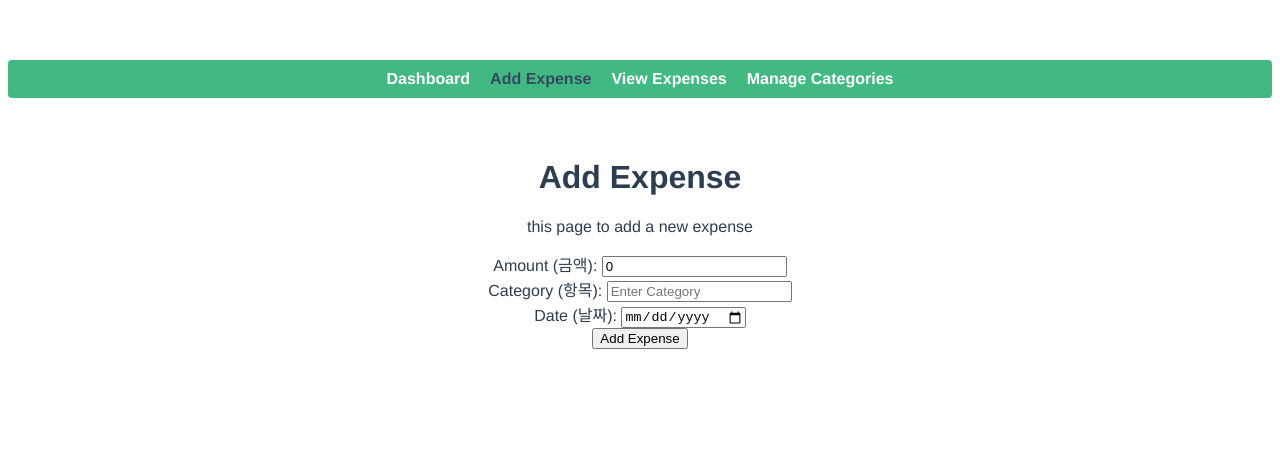
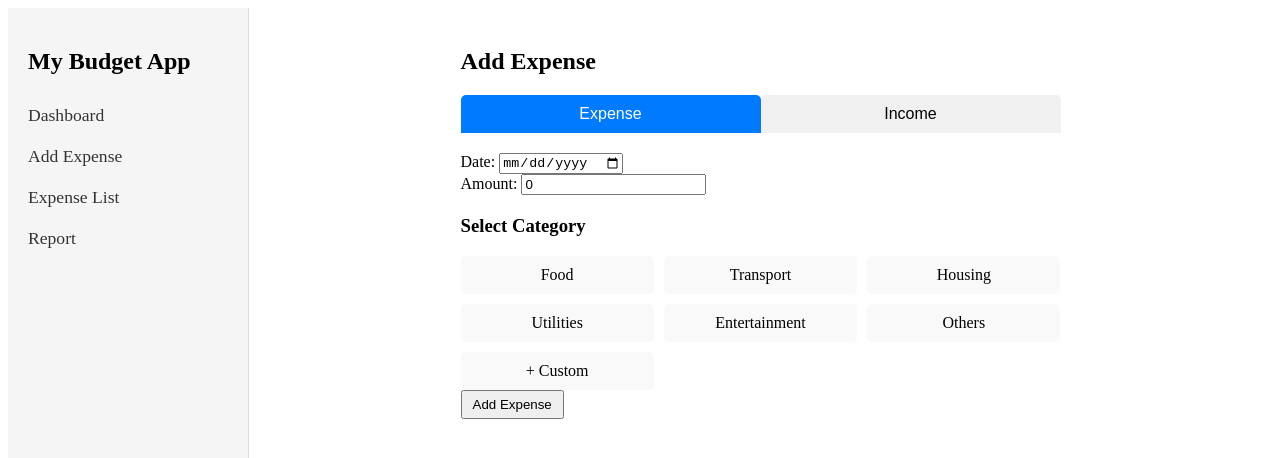
Before and after one commit to JIMPARK80/household-account-book, a Vue app: page /add-expense in a window 1280 px wide. Shown: the top 458 px of the page. Built offline with nearby package versions, Linux system fonts and the light colour scheme.

Commit message:
UI update
- UI update
- Add custom categories function

```diff
--- a/src/App.vue
+++ b/src/App.vue
@@ -1,47 +1,64 @@
 <template>
-  <div id="app">
-    <nav>
-      <router-link to="/">Dashboard</router-link>
-      <router-link to="/add-expense">Add Expense</router-link>
-      <router-link to="/expense-list">View Expenses</router-link>
- <!-- [Day-5: Enable Category Customization] -->
-      <router-link to="/manage-categories">Manage Categories </router-link>
- <!-- ====================================== -->
+  <div class="app-container">
+    <!-- Sidebar Navigation -->
+    <nav class="side-nav">
+      <h2>My Budget App</h2>
+      <router-link to="/" class="nav-item">Dashboard</router-link>
+      <router-link to="/add-expense" class="nav-item">Add Expense</router-link>
+      <router-link to="/expense-list" class="nav-item">Expense List</router-link>
+      <router-link to="/report" class="nav-item">Report</router-link>
+    </nav>
 
-    </nav>
-    <router-view />
+    <!-- Main Content Area -->
+    <main class="main-content">
+      <router-view></router-view>
+    </main>
   </div>
 </template>
 
 <script>
 export default {
-  name: "App"
+  name: "App",
 };
 </script>
 
-<style>
-#app {
-  font-family: Avenir, Helvetica, Arial, sans-serif;
-  text-align: center;
-  color: #2c3e50;
-  margin-top: 60px;
+<style scoped>
+.app-container {
+  display: flex;
+  height: 100vh;
 }
 
-nav {
-  margin-bottom: 20px;
-  background-color: #42b983;
-  padding: 10px;
-  border-radius: 4px;
+/* Sidebar Navigation */
+.side-nav {
+  width: 200px;
+  background-color: #f5f5f5;
+  padding: 20px;
+  display: flex;
+  flex-direction: column;
+  align-items: start;
+  border-right: 1px solid #ddd;
 }
 
-nav a {
-  margin: 0 10px;
-  text-decoration: none;
-  color: white;
-  font-weight: bold;
+.side-nav h2 {
+  font-size: 1.5em;
+  margin-bottom: 20px;
 }
 
-nav a.router-link-exact-active {
-  color: #35495e;
+.nav-item {
+  padding: 10px 0;
+  color: #333;
+  text-decoration: none;
+  font-size: 1.1em;
+}
+
+.nav-item:hover {
+  color: #007bff;
+}
+
+/* Main Content Area */
+.main-content {
+  flex-grow: 1;
+  padding: 20px;
+  overflow-y: auto;
 }
 </style>
--- a/src/components/AddExpense.vue
+++ b/src/components/AddExpense.vue
@@ -1,70 +1,180 @@
 <template>
-    <div class = "add-expense">
-        <h1> Add Expense</h1>
-        <p> this page to add a new expense </p>
-        <form @submit.prevent="addExpense">
-            <div>
-                <label>Amount (금액): </label>
-                <input type="number" v-model="amount" required placeholder="Enter amount" />
+    <div class="add-expense">
+      <h2>Add {{ type === 'expense' ? 'Expense' : 'Income' }}</h2>
+
+      <!-- Tabs for Expense and Income -->
+      <div class="tabs">
+        <button @click="setType('expense')" :class="{ active: type === 'expense' }">Expense</button>
+        <button @click="setType('income')" :class="{ active: type === 'income' }">Income</button>
+      </div>
+
+      <!-- Input Form -->
+      <form @submit.prevent="addEntry">
+        <label>
+          Date:
+          <input v-model="entry.date" type="date" placeholder="Select a date" required />
+        </label>
+        <br />
+        <label>
+          Amount:
+          <input v-model="entry.amount" type="number" placeholder="Enter amount" required />
+        </label>
+        <br />
+
+        <!-- Category Selection with Custom Category Option -->
+        <div class="category-section">
+          <h3>Select Category</h3>
+          <div class="category-grid">
+            <div
+              v-for="category in categories"
+              :key="category"
+              :class="{ selected: entry.category === category }"
+              @click="selectCategory(category)"
+              class="category"
+            >
+              <span>{{ category }}</span>
             </div>
-            <div>
-                <label>Category (항목): </label>
-                <input type="text" v-model="category" required placeholder="Enter Category" />
+            <!-- Button to Add Custom Category -->
+            <div class="category custom-category" @click="addingCustomCategory = true">
+              <span>+ Custom</span>
             </div>
-            <div>
-                <label>Date (날짜): </label>
-                <input type="date" v-model="date" required placeholder="select"/>
-            </div>
-            <button type="submit">Add Expense</button>
+          </div>
 
-        </form>
+          <!-- Custom Category Input -->
+          <div v-if="addingCustomCategory" class="custom-category-input">
+            <input v-model="newCategory" placeholder="Enter new category" />
+            <button @click="addCustomCategory">Add Category</button>
+            <button @click="cancelCustomCategory">Cancel</button>
+          </div>
+        </div>
+
+        <button type="submit">Add {{ type === 'expense' ? 'Expense' : 'Income' }}</button>
+      </form>
     </div>
-</template>
+  </template>
 
-<script>
-export default{
-    name: "AddExpense",
+  <script>
+  export default {
+    data() {
+      return {
+        type: 'expense', // Default to expense
+        entry: {
+          date: '',
+          amount: 0,
+          category: '',
+        },
+        categories: ['Food', 'Transport', 'Housing', 'Utilities', 'Entertainment', 'Others'],
+        addingCustomCategory: false, // Track if adding custom category
+        newCategory: '', // Stores new category name
+      };
+    },
+    methods: {
+      setType(newType) {
+        this.type = newType;
+        this.entry.amount = 0;
+        this.entry.category = '';
+      },
+      selectCategory(category) {
+        this.entry.category = category;
+        this.addingCustomCategory = false; // Close custom category input if open
+      },
+      addCustomCategory() {
+        if (this.newCategory && !this.categories.includes(this.newCategory)) {
+          this.categories.push(this.newCategory); // Add new category to list
+          this.entry.category = this.newCategory; // Set as selected category
+          this.newCategory = ''; // Clear input
+          this.addingCustomCategory = false;
+        }
+      },
+      cancelCustomCategory() {
+        this.addingCustomCategory = false;
+        this.newCategory = '';
+      },
+      addEntry() {
+        if (!this.entry.date || !this.entry.amount || !this.entry.category) {
+          alert("Please complete all required fields.");
+          return;
+        }
 
-    data(){
-        return{
-            amount: 0,
-            category: "",
-            date: ""
+        // Save entry to local storage
+        const savedEntries = JSON.parse(localStorage.getItem('entries')) || [];
+        savedEntries.push({ ...this.entry, type: this.type });
+        localStorage.setItem('entries', JSON.stringify(savedEntries));
+
+        // Reset the form after adding
+        this.resetForm();
+      },
+      resetForm() {
+        this.entry = {
+          date: '',
+          amount: 0,
+          category: '',
         };
+      },
     },
-    methods:{
-        addExpense(){
-            // create an expense object
+  };
+  </script>
 
-            const expense = {
-                amount: this.amount,
-                category: this.category,
-                date: this.date
-            };
+  <style scoped>
+  .add-expense {
+    max-width: 600px;
+    margin: auto;
+  }
 
-            // Get existing expenses from localStorage
-            const expenses = JSON.parse(localStorage.getItem("expenses")) || [];
+  .tabs {
+    display: flex;
+    margin-bottom: 20px;
+  }
 
-            // Add the new expense to to the array
-            expenses.push(expense);
+  .tabs button {
+    flex: 1;
+    padding: 10px;
+    cursor: pointer;
+    background-color: #f0f0f0;
+    border: none;
+    outline: none;
+    font-size: 1em;
+    transition: background-color 0.3s;
+    border-radius: 5px 5px 0 0;
+  }
 
-            // Save the updated array back to localStorage
-            localStorage.setItem("expenses", JSON.stringify(expenses));
+  .tabs .active {
+    background-color: #007bff;
+    color: white;
+  }
 
-            // 폼 제출후 필드 초기회
-            this.amount = 0;
-            this.category = "";
-            this.date = "";
+  .category-section {
+    margin-top: 20px;
+  }
 
-            // log to console for debugging
-            console.log("Expense added:", expense);
-            }
-    }
-};
-</script>
+  .category-grid {
+    display: grid;
+    grid-template-columns: repeat(3, 1fr);
+    gap: 10px;
+  }
 
-<style scoped>
-.add-expense{
-    padding: 20px;
-}
-</style>
+  .category {
+    padding: 10px;
+    cursor: pointer;
+    text-align: center;
+    background-color: #f9f9f9;
+    border-radius: 5px;
+    transition: background-color 0.2s ease;
+  }
+
+  .category.selected {
+    background-color: #007bff;
+    color: white;
+  }
+
+  .custom-category-input {
+    display: flex;
+    gap: 10px;
+    margin-top: 10px;
+  }
+
+  button {
+    padding: 5px 10px;
+    cursor: pointer;
+  }
+  </style>
--- a/src/components/Dashboard.vue
+++ b/src/components/Dashboard.vue
@@ -1,9 +1,9 @@
 <template>
   <div class="dashboard">
-      <h1>Expense Summary</h1>
+    <h1>Dashboard</h1>
 
     <!-- Monthly Summary -->
-      <h2>Monthly Summary</h2>
+    <h3>Monthly Summary</h3>
     <ul>
       <li v-for="(total, month) in monthlySummary" :key="month">
         {{ month }}: ${{ total }}
@@ -11,7 +11,7 @@
     </ul>
 
     <!-- Category Summary -->
-      <h2>Category Summary</h2>
+    <h3>Category Summary</h3>
     <ul>
       <li v-for="(total, category) in categorySummary" :key="category">
         {{ category }}: ${{ total }}
@@ -23,14 +23,18 @@
       <label>Filter by Category:</label>
       <select v-model="selectedCategory" @change="applyCategoryFilter">
         <option value="">All Categories</option>
-          <option v-for="(total, category) in categorySummary" :key="category" :value="category">
+        <option
+          v-for="(total, category) in categorySummary"
+          :key="category"
+          :value="category"
+        >
           {{ category }}
         </option>
       </select>
     </div>
 
     <!-- Filtered Expense List -->
-      <h2>Filtered Expenses by Category</h2>
+    <h3>Filtered Expenses by Category</h3>
     <ul v-if="filteredByCategory.length">
       <li v-for="(expense, index) in filteredByCategory" :key="index">
         {{ expense.date }} - {{ expense.category }}: ${{ expense.amount }}
@@ -41,8 +45,12 @@
 </template>
 
 <script>
+import { generateRecurringExpenses } from "@/utils/recurringExpenses"; // Adjust the path if needed
+// Adjust the path if needed
+
+
 export default {
-    name: "Dash-board",
+  name: "DashboardView",
   data() {
     return {
       expenses: [],
@@ -50,9 +58,9 @@
     };
   },
   created() {
-      // Load expenses from localStorage on component creation
+    // Load expenses from localStorage and generate recurring ones on component creation
     const savedExpenses = JSON.parse(localStorage.getItem("expenses")) || [];
-      this.expenses = savedExpenses;
+    this.expenses = generateRecurringExpenses(savedExpenses);
   },
   computed: {
     // Calculate total expenses for each month
@@ -90,14 +98,14 @@
       return this.expenses.filter(
         (expense) => expense.category === this.selectedCategory
       );
-      },
+    }
   },
   methods: {
     applyCategoryFilter() {
       // Method is triggered when a category is selected from the dropdown
       // Computed property 'filteredByCategory' handles the filtering
-      },
-    },
+    }
+  }
 };
 </script>
 
--- a/src/components/ExpenseList.vue
+++ b/src/components/ExpenseList.vue
@@ -1,181 +1,140 @@
 <template>
   <div class="expense-list">
-      <h1>Expense List</h1>
+    <h2>Expense List</h2>
 
-      <!-- Date Filter Section -->
-      <div class="filter">
-        <label>Start Date:</label>
-        <input type="date" v-model="startDate" />
-        <label>End Date:</label>
-        <input type="date" v-model="endDate" />
-        <button @click="applyFilter">Apply Filter</button>
-        <button @click="clearFilter">Clear Filter</button>
+    <!-- Filter by Category -->
+    <div class="filters">
+      <label for="category-filter">Filter by Category:</label>
+      <select v-model="selectedCategory" @change="applyFilters">
+        <option value="">All Categories</option>
+        <option v-for="category in categories" :key="category" :value="category">
+          {{ category }}
+        </option>
+      </select>
+
+      <!-- Sort Options -->
+      <label for="sort-by">Sort By:</label>
+      <select v-model="sortBy" @change="sortEntries">
+        <option value="date">Date</option>
+        <option value="amount">Amount</option>
+      </select>
     </div>
 
-      <!-- Expense List -->
-      <ul v-if="filteredExpenses.length">
-        <li v-for="(expense, index) in filteredExpenses" :key="index" class="expense-item">
-          <span>{{ expense.date }}</span> - <span>{{ expense.category }}</span>: <span>${{ expense.amount }}</span>
-          <button @click="editExpense(index)">Edit</button> <!-- Edit Button -->
-          <button @click="deleteExpense(index)">Delete</button>
-        </li>
-      </ul>
-      <p v-else>No expenses found for the selected date range.</p>
-
-      <!-- Edit Form Modal (Visible only when editing) -->
-      <div v-if="isEditing" class="modal">
-        <div class="modal-content">
-          <h3>Edit Expense</h3>
-          <form @submit.prevent="saveExpense">
-            <label>Amount:</label>
-            <input type="number" v-model="editedExpense.amount" required />
-            <label>Category:</label>
-            <input type="text" v-model="editedExpense.category" required />
-            <label>Date:</label>
-            <input type="date" v-model="editedExpense.date" required />
-            <button type="submit">Save</button>
-            <button @click="cancelEdit">Cancel</button>
-          </form>
-        </div>
-      </div>
+    <!-- List of Entries -->
+    <table>
+      <thead>
+        <tr>
+          <th>Date</th>
+          <th>Amount</th>
+          <th>Category</th>
+          <th>Type</th>
+          <th>Actions</th>
+        </tr>
+      </thead>
+      <tbody>
+        <tr v-for="(entry, index) in filteredEntries" :key="index">
+          <td>{{ entry.date }}</td>
+          <td :class="{ income: entry.type === 'income', expense: entry.type === 'expense' }">
+            {{ formatCurrency(entry.amount) }}
+          </td>
+          <td>{{ entry.category }}</td>
+          <td>{{ entry.type }}</td>
+          <td><button @click="deleteEntry(index)">Delete</button></td>
+        </tr>
+      </tbody>
+    </table>
   </div>
 </template>
 
 <script>
 export default {
-    name: "ExpenseList",
   data() {
     return {
-        expenses: [],
-        startDate: "",
-        endDate: "",
-        isEditing: false,           // Controls visibility of the edit form
-        editedIndex: null,          // Index of the expense being edited
-        editedExpense: {            // Temporary object to hold edited data
-          amount: 0,
-          category: "",
-          date: ""
-        }
+      entries: [],
+      selectedCategory: '',
+      sortBy: 'date',
+      categories: ['Food', 'Transport', 'Housing', 'Utilities', 'Entertainment', 'Others'],
     };
   },
   computed: {
-      // Filters expenses based on selected date range
-      filteredExpenses() {
-        if (!this.startDate && !this.endDate) return this.expenses;
+    filteredEntries() {
+      let filtered = this.entries;
 
-        return this.expenses.filter(expense => {
-          const expenseDate = new Date(expense.date).getTime();
-          const start = this.startDate ? new Date(this.startDate).getTime() : null;
-          const end = this.endDate ? new Date(this.endDate).getTime() : null;
+      // Apply category filter
+      if (this.selectedCategory) {
+        filtered = filtered.filter(entry => entry.category === this.selectedCategory);
+      }
 
-          return (!start || expenseDate >= start) && (!end || expenseDate <= end);
-        });
+      // Sort entries
+      if (this.sortBy === 'date') {
+        filtered.sort((a, b) => new Date(b.date) - new Date(a.date));
+      } else if (this.sortBy === 'amount') {
+        filtered.sort((a, b) => b.amount - a.amount);
       }
+
+      return filtered;
+    },
   },
   created() {
-      // Load expenses from localStorage on component creation
-      const savedExpenses = JSON.parse(localStorage.getItem("expenses")) || [];
-      this.expenses = savedExpenses;
+    this.fetchEntries();
   },
   methods: {
-      // Open the edit form with the selected expense's data
-      editExpense(index) {
-        this.editedIndex = index;
-        this.editedExpense = { ...this.expenses[index] }; // Clone data to avoid direct mutation
-        this.isEditing = true;
+    fetchEntries() {
+      // Fetch entries from localStorage
+      const savedEntries = JSON.parse(localStorage.getItem('entries')) || [];
+      this.entries = savedEntries;
     },
-
-      // Save the edited expense data to the array and update localStorage
-      saveExpense() {
-        if (this.editedIndex !== null) {
-          // Replace the original expense with the edited data
-          this.expenses.splice(this.editedIndex, 1, this.editedExpense);
-
-          // Update localStorage with the modified expenses array
-          localStorage.setItem("expenses", JSON.stringify(this.expenses));
-
-          // Close the edit form and reset editing state
-          this.isEditing = false;
-          this.editedIndex = null;
-        }
+    applyFilters() {
+      // Trigger the computed property to update
     },
-
-      // Cancel editing and reset the edit form
-      cancelEdit() {
-        this.isEditing = false;
-        this.editedIndex = null;
-        this.editedExpense = { amount: 0, category: "", date: "" };
+    sortEntries() {
+      // Trigger the computed property to update
     },
-
-      // Delete an expense and update localStorage
-      deleteExpense(index) {
-        this.expenses.splice(index, 1);
-        localStorage.setItem("expenses", JSON.stringify(this.expenses));
+    deleteEntry(index) {
+      // Remove entry from entries array and update localStorage
+      this.entries.splice(index, 1);
+      localStorage.setItem('entries', JSON.stringify(this.entries));
     },
-
-      // Apply filter (already managed by computed property)
-      applyFilter() {
-        // No additional code required here as filtering is handled in computed property
+    formatCurrency(value) {
+      return `$${parseFloat(value).toFixed(2)}`;
     },
-
-      // Clear filter by resetting start and end dates
-      clearFilter() {
-        this.startDate = "";
-        this.endDate = "";
-      }
-    }
+  },
 };
 </script>
 
 <style scoped>
 .expense-list {
-    padding: 20px;
+  max-width: 800px;
+  margin: auto;
 }
 
-  .filter {
+.filters {
+  display: flex;
+  justify-content: space-between;
   margin-bottom: 20px;
 }
 
-  .expense-item {
-    display: flex;
-    justify-content: space-between;
-    margin: 5px 0;
+table {
+  width: 100%;
+  border-collapse: collapse;
+}
+
+th, td {
   padding: 10px;
-    border: 1px solid #ddd;
-    border-radius: 4px;
+  text-align: left;
+  border-bottom: 1px solid #ddd;
+}
+
+.income {
+  color: green;
+}
+
+.expense {
+  color: red;
 }
 
 button {
-    background-color: #ff4d4f;
-    color: white;
-    border: none;
   padding: 5px 10px;
-    border-radius: 4px;
   cursor: pointer;
 }
-
-  button:hover {
-    background-color: #ff7875;
-  }
-
-  /* Modal styling */
-  .modal {
-    position: fixed;
-    top: 0;
-    left: 0;
-    width: 100%;
-    height: 100%;
-    background: rgba(0, 0, 0, 0.5);
-    display: flex;
-    justify-content: center;
-    align-items: center;
-  }
-
-  .modal-content {
-    background: #fff;
-    padding: 20px;
-    border-radius: 5px;
-    width: 300px;
-    text-align: center;
-  }
 </style>
--- /dev/null
+++ b/src/utils/recurringExpenses.js
@@ -0,0 +1,35 @@
+// src/utils/recurringExpenses.js
+
+export function generateRecurringExpenses(expenses) {
+    const today = new Date();
+    const updatedExpenses = [...expenses];
+
+    expenses.forEach((expense) => {
+      if (expense.isRecurring && expense.startDate && expense.frequency) {
+        let nextDate = getNextDate(new Date(expense.startDate), expense.frequency);
+
+        // Generate new recurring expenses until the next date is in the future
+        while (nextDate <= today) {
+          const newExpense = { ...expense, date: nextDate.toISOString().split("T")[0] };
+          updatedExpenses.push(newExpense);
+
+          // Update the start date for the next occurrence
+          nextDate = getNextDate(nextDate, expense.frequency);
+        }
+      }
+    });
+
+    // Update the expenses array in localStorage
+    localStorage.setItem("expenses", JSON.stringify(updatedExpenses));
+    return updatedExpenses;
+  }
+
+  function getNextDate(startDate, frequency) {
+    const nextDate = new Date(startDate);
+    if (frequency === "weekly") {
+      nextDate.setDate(nextDate.getDate() + 7);
+    } else if (frequency === "monthly") {
+      nextDate.setMonth(nextDate.getMonth() + 1);
+    }
+    return nextDate;
+  }
```
Also changed, not shown: src/components/ExpenseReport.vue (added, +19 -0 lines), src/router/index.js (+4 -3 lines), 1 other file (tests, documents, lock files or other folders). Lines whose indentation alone changed are shown as unchanged.
